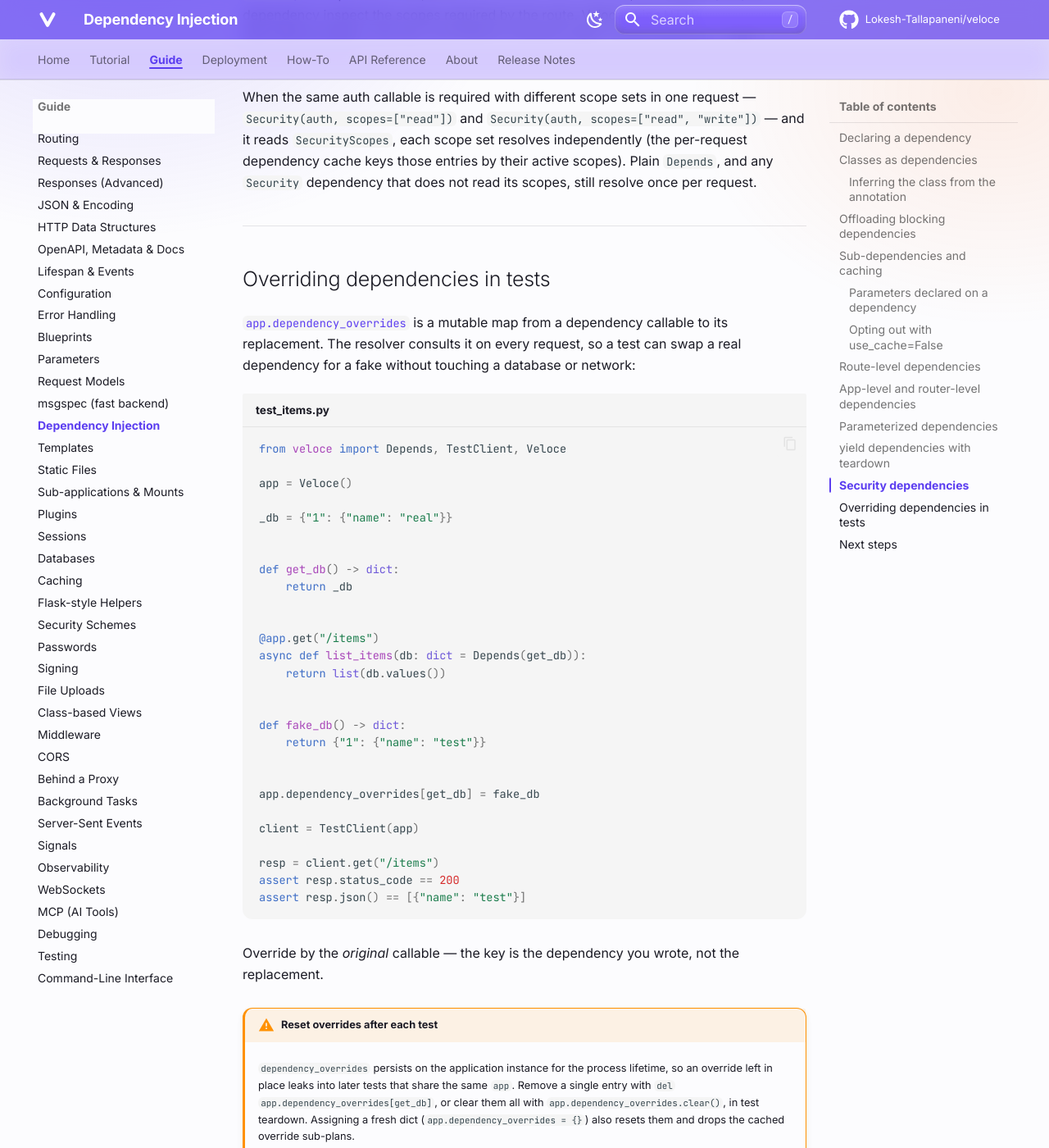
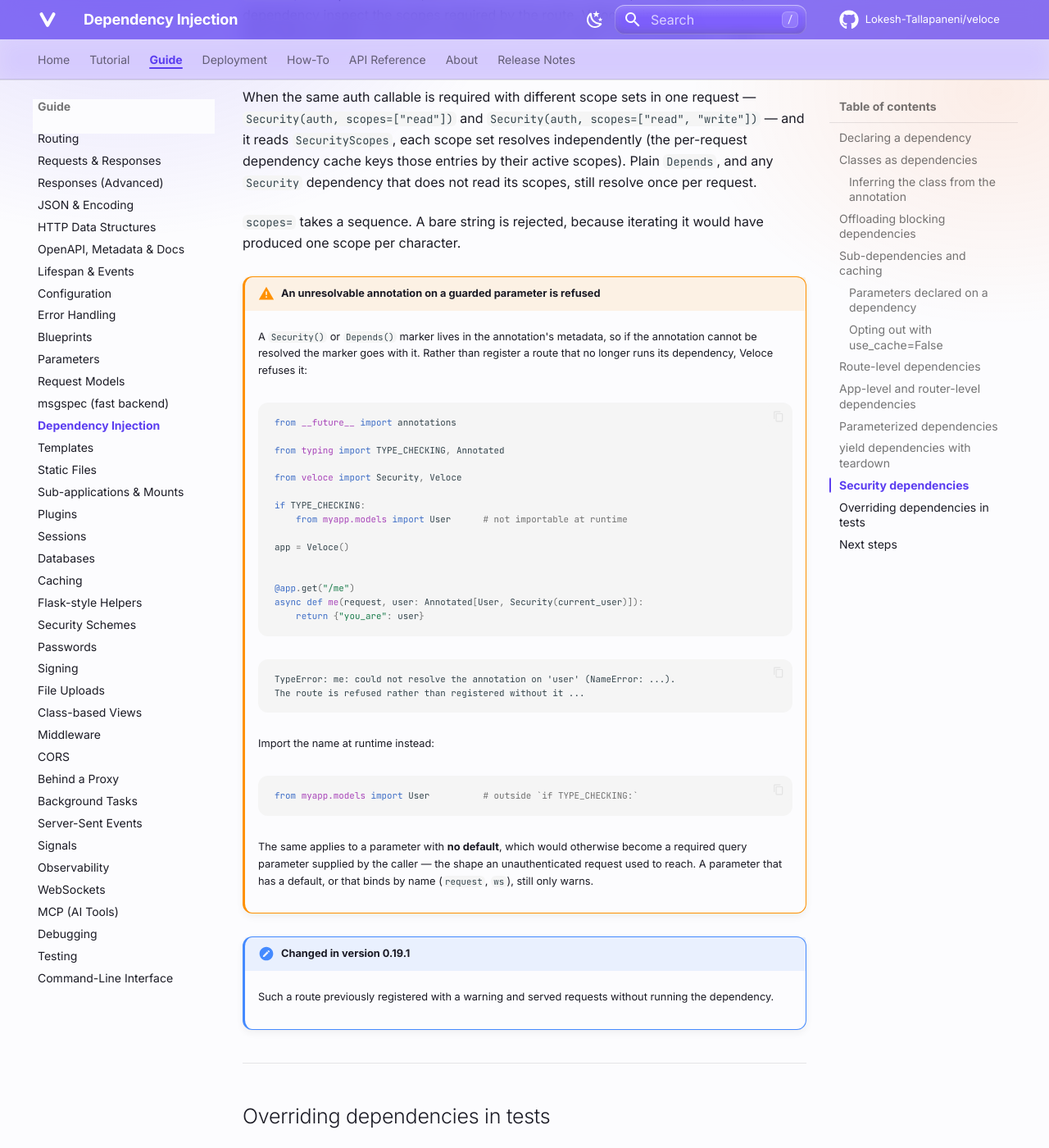
Before and after one commit to Lokesh-Tallapaneni/veloce, an MkDocs documentation site: the page built from docs/guide/dependency-injection.md, in a window 1280 px wide and 1400 px high, scrolled down 10583 px. Shown: the whole window at 82% size. Built offline with MkDocs 1.6.1 and Material for MkDocs 9.7.7, drawn with Linux system fonts in a browser that asks for light colours; comment, search, counter and statistics services are not loaded.

Commit message:
document the refusal of an unresolvable guarded annotation

````diff
--- a/docs/guide/dependency-injection.md
+++ b/docs/guide/dependency-injection.md
@@ -435,6 +435,54 @@ resolves independently (the per-request dependency cache keys those entries
 by their active scopes). Plain `Depends`, and any `Security` dependency
 that does not read its scopes, still resolve once per request.
 
+`scopes=` takes a sequence. A bare string is rejected, because iterating it
+would have produced one scope per character.
+
+!!! warning "An unresolvable annotation on a guarded parameter is refused"
+
+    A `Security()` or `Depends()` marker lives in the annotation's metadata, so
+    if the annotation cannot be resolved the marker goes with it. Rather than
+    register a route that no longer runs its dependency, Veloce refuses it:
+
+    ```python
+    from __future__ import annotations
+
+    from typing import TYPE_CHECKING, Annotated
+
+    from veloce import Security, Veloce
+
+    if TYPE_CHECKING:
+        from myapp.models import User      # not importable at runtime
+
+    app = Veloce()
+
+
+    @app.get("/me")
+    async def me(request, user: Annotated[User, Security(current_user)]):
+        return {"you_are": user}
+    ```
+
+    ```
+    TypeError: me: could not resolve the annotation on 'user' (NameError: ...).
+    The route is refused rather than registered without it ...
+    ```
+
+    Import the name at runtime instead:
+
+    ```python
+    from myapp.models import User          # outside `if TYPE_CHECKING:`
+    ```
+
+    The same applies to a parameter with **no default**, which would otherwise
+    become a required query parameter supplied by the caller — the shape an
+    unauthenticated request used to reach. A parameter that has a default, or
+    that binds by name (`request`, `ws`), still only warns.
+
+!!! note "Changed in version 0.19.1"
+
+    Such a route previously registered with a warning and served requests
+    without running the dependency.
+
 ## Overriding dependencies in tests
 
 [`app.dependency_overrides`](../reference/application.md#veloce.Veloce.dependency_overrides)
````
Also changed, not shown: docs/guide/websockets.md (+8 -0 lines).
